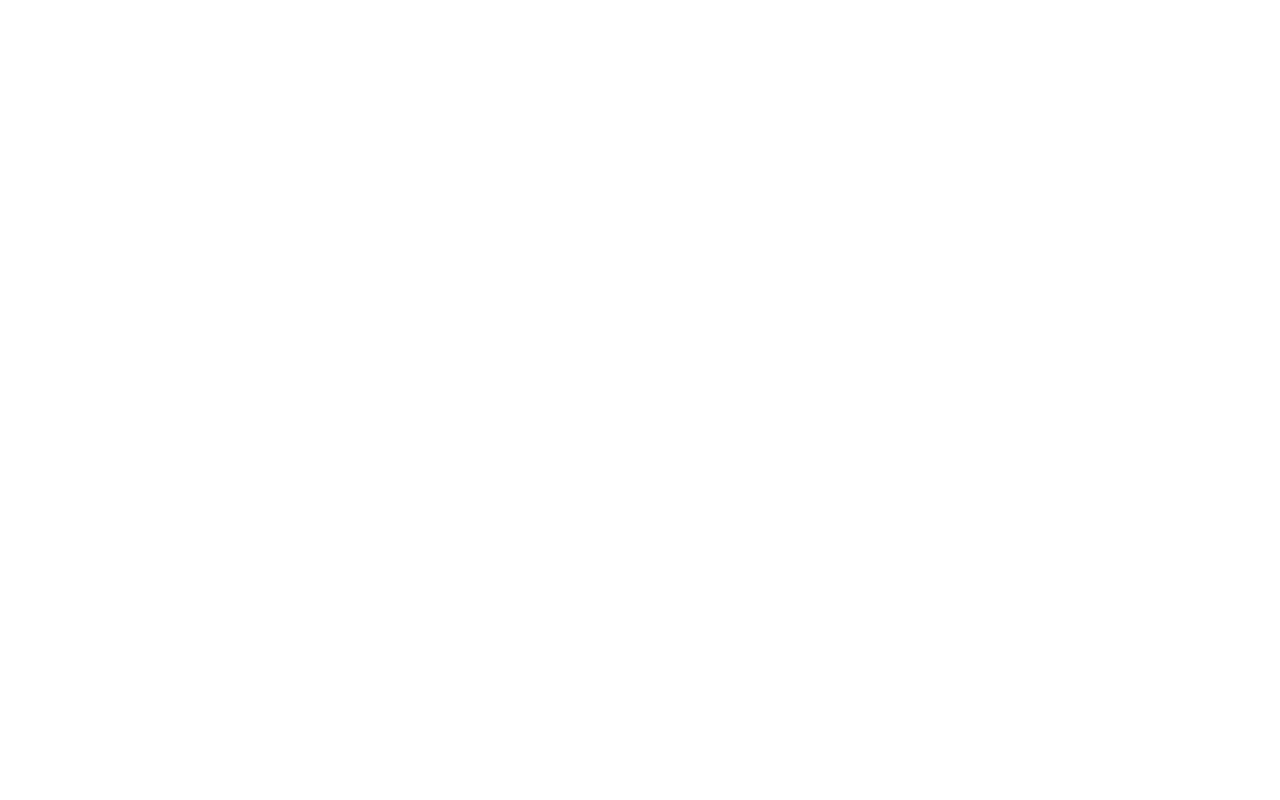
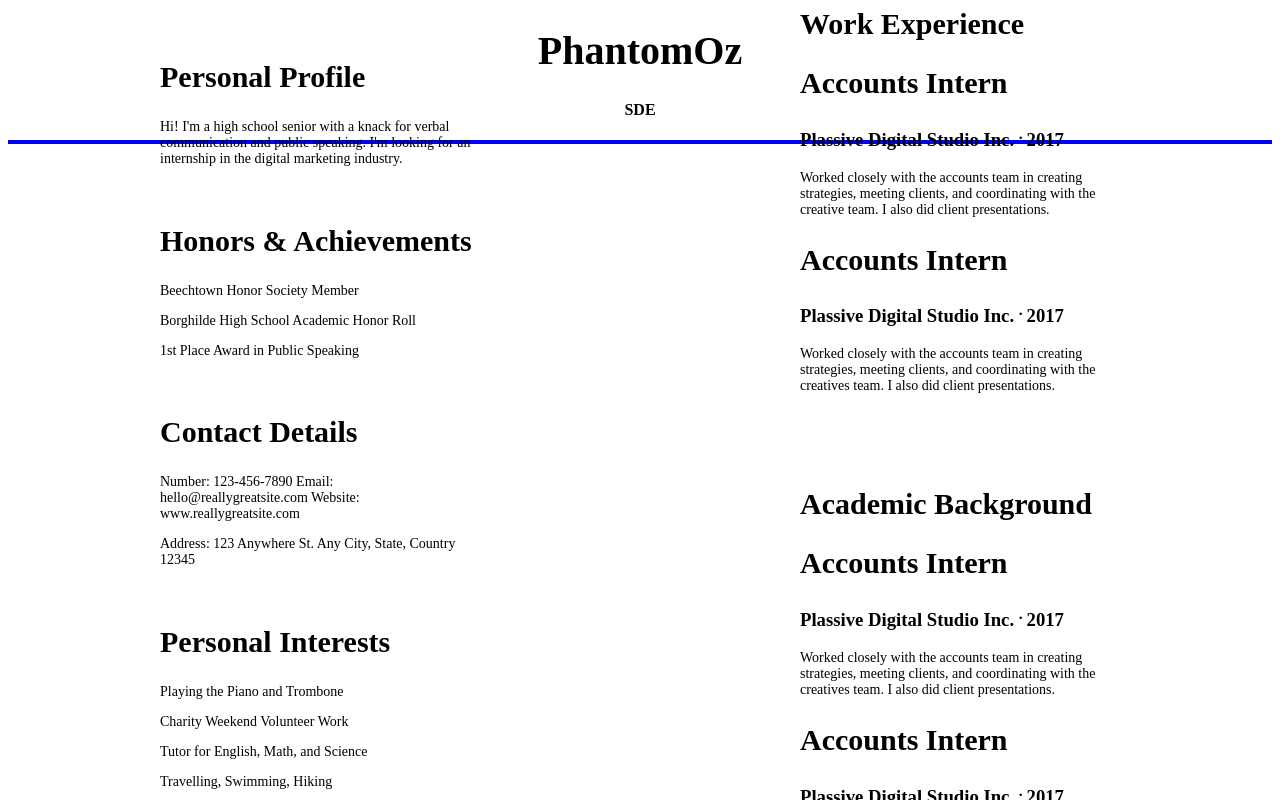
Before and after one commit to Blackfury7/Devnest, a plain HTML site: page web dev bootcamp/Day 2/THA/index.html in a window 1280 px wide. Drawn offline with Linux system fonts and the light colour scheme.

Commit message:
THA 2- continue

```diff
--- a/web dev bootcamp/Day 2/THA/index.html
+++ b/web dev bootcamp/Day 2/THA/index.html
@@ -2,8 +2,83 @@
 <html>
 <head>
 	<title></title>
+<link rel="stylesheet" href="styles.css">
 </head>
+
+
 <body>
+	<div class='resume'>
+	<div style="text-align: center;">
+	<h1>PhantomOz</h1>
+	<h4>SDE</h4>
+</div>
+<div class='content'>
+
+	<div class ='split left'>
+		<div class = 'centered'>
+	<h2>Personal Profile</h2>
+	<p>Hi! I'm a high school senior with a knack for verbal communication and public speaking. I'm looking for an internship in the digital marketing industry.
+	</p>
+	<br>
+	<h2>Honors & Achievements</h2>
+	<p>Beechtown Honor Society Member</p>
+	<p>Borghilde High School Academic Honor Roll</p>
+	<p>1st Place Award in Public Speaking</p>
+
+	<br>
+	<h2>Contact Details</h2>
+	<p>Number: 123-456-7890 Email: hello@reallygreatsite.com Website: www.reallygreatsite.com</p>
+	<p>Address: 123 Anywhere St. Any City, State, Country 12345</p>
+
+	<br>
+	<h2>Personal Interests</h2>
+	<p>Playing the Piano and Trombone</p>
+	<p>Charity Weekend Volunteer Work</p>
+	<p>Tutor for English, Math, and Science</p>
+	<p>Travelling, Swimming, Hiking</p>
+	<p>Reading Fiction Novels</p>
+
+
+
+</div>
+</div>
+
+<div class ='split right'>
+		<div class = 'centered'>
+
+		<h2><b>Work Experience</b></h2>
+
+		<h2>Accounts Intern</h2>
+		<h3>Plassive Digital Studio Inc. <sup>. </sup>2017</h3>
+		<p>Worked closely with the accounts team in creating strategies, meeting clients, and coordinating with the creative team. I also did client presentations.</p>
+
+		<h2>Accounts Intern</h2>
+		<h3>Plassive Digital Studio Inc. <sup>. </sup>2017</h3>
+		<p>Worked closely with the accounts team in creating strategies, meeting clients, and coordinating with the creatives team. I also did client presentations.</p>
+		<br><br><br>
+
+		<h2><b>Academic Background</b></h2>
+		<h2>Accounts Intern</h2>
+		<h3>Plassive Digital Studio Inc. <sup>. </sup>2017</h3>
+		<p>Worked closely with the accounts team in creating strategies, meeting clients, and coordinating with the creatives team. I also did client presentations.</p>
+
+		<h2>Accounts Intern</h2>
+		<h3>Plassive Digital Studio Inc. <sup>. </sup> 2017</h3>
+		<p>
+			Worked closely with the accounts team in creating strategies, meeting clients, and coodinating with the creatives team. I also did client presentations.
+		</p>
+
+
+</div>
+</div>
+
+
+
+
+
+
+	</div>
+</div>
 
 </body>
 </html>
--- a/web dev bootcamp/Day 2/THA/style.css
+++ /dev/null
@@ -1 +0,0 @@
-style.css
--- /dev/null
+++ b/web dev bootcamp/Day 2/THA/styles.css
@@ -0,0 +1,72 @@
+
+
+<style type="text/css">
+div.content{
+		 width: 300px;
+  border: 15px solid green;
+  padding: 50px;
+  margin: 20px;
+}
+h1 {
+  font-size: 40px;
+}
+
+h2 {
+  font-size: 30px;
+}
+
+p {
+  font-size: 14px;
+}
+
+
+.content{
+  	border: 2px solid blue;
+  }
+
+/*.resume{
+	border: 2px solid blue;
+
+}*/
+
+
+
+
+/* Split the screen in half */
+.split {
+  height: 100%;
+  width: 50%;
+  position: fixed;
+  z-index: 1;
+  top: 0;
+  /*overflow-x: hidden;*/
+  padding-top: 70px;
+}
+
+/* Control the left side */
+.left {
+  left: 0;
+  /*background-color: #111;*/
+}
+
+/* Control the right side */
+.right {
+  right: 0;
+  border-right: 2px blue;
+  /*background-color: red;*/
+}
+
+/* If you want the content centered horizontally and vertically */
+.centered {
+  position: absolute;
+  top: 50%;
+  left: 50%;
+  transform: translate(-50%, -50%);
+  /*text-align: center;*/
+}
+
+/* Style the image inside the centered container, if needed */
+/*.centered img {
+  width: 150px;
+  border-radius: 50%;
+*/
```
